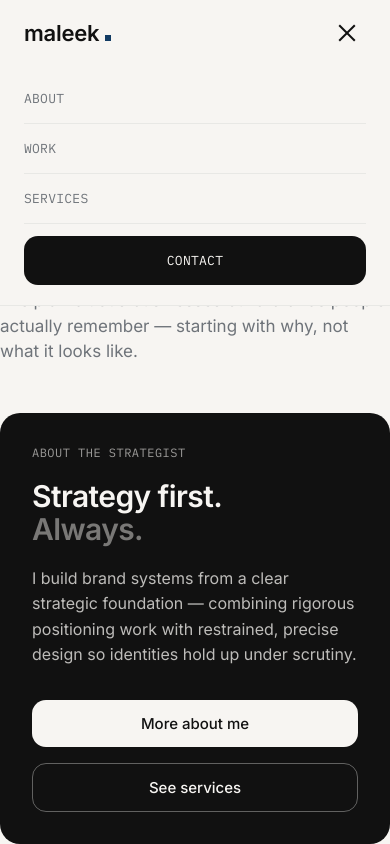
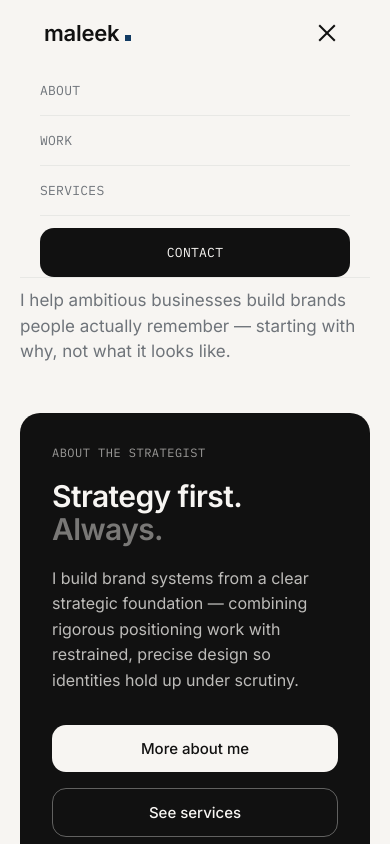
Before and after one commit to Ayo-Ma/Maleek_brand_design_portfolio, a plain HTML site: page index.html in a window 390 px wide. Both pictures are taken after a click on the button "Menu". Shown: the top 844 px of the page. Drawn offline with Linux system fonts and the light colour scheme; no server answers.

Commit message:
Modify padding in style.css
Adjusted padding for body and header elements.

```diff
--- a/css/style.css
+++ b/css/style.css
@@ -17,6 +17,7 @@ body {
   font-family: 'Inter', sans-serif;
   min-height: 100vh;
   overflow-x: hidden;
+  padding:0 20px;q
 }
 a { color: var(--accent); text-decoration: none; }
 a:hover { color: var(--ink); }
@@ -816,7 +817,7 @@ button { font: inherit; }
     gap: 0;
     background: var(--bg);
     border-bottom: 1px solid var(--border);
-    padding: 8px clamp(24px, 6vw, 80px) 20px;
+    padding:0  20px;
     opacity: 0;
     transform: translateY(-8px);
     pointer-events: none;
```
